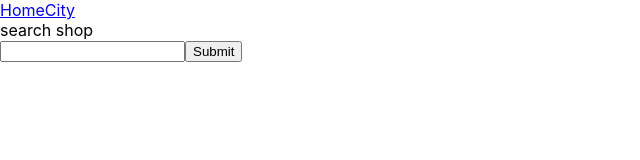
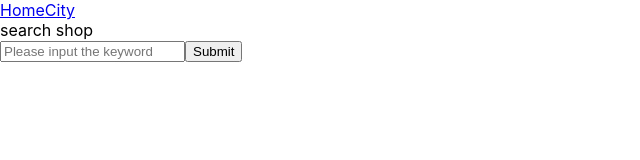
Before and after one commit to figo5530/React-Project, a React (Create React App) app in the folder frontend/: page /shops in a window 1280 px wide. Shown: the top 160 px of the page, without its empty margins (0-640 px from the left). Built offline with nearby package versions, Linux system fonts and the light colour scheme.

Commit message:
adds a placeholder to the input

```diff
--- a/frontend/src/shops/ShopInput.js
+++ b/frontend/src/shops/ShopInput.js
@@ -25,7 +25,7 @@ class ShopInput extends Component {
         <div>
             <label>search shop</label>
             <form onSubmit={this.hanldeSubmit}>
-                <input type='text' onChange={this.handleChange} value={this.state.text}/>
+                <input type='text' onChange={this.handleChange} value={this.state.text} placeholder="Please input the keyword"/>
                 <input type='submit'/>
             </form>
         </div>
```
